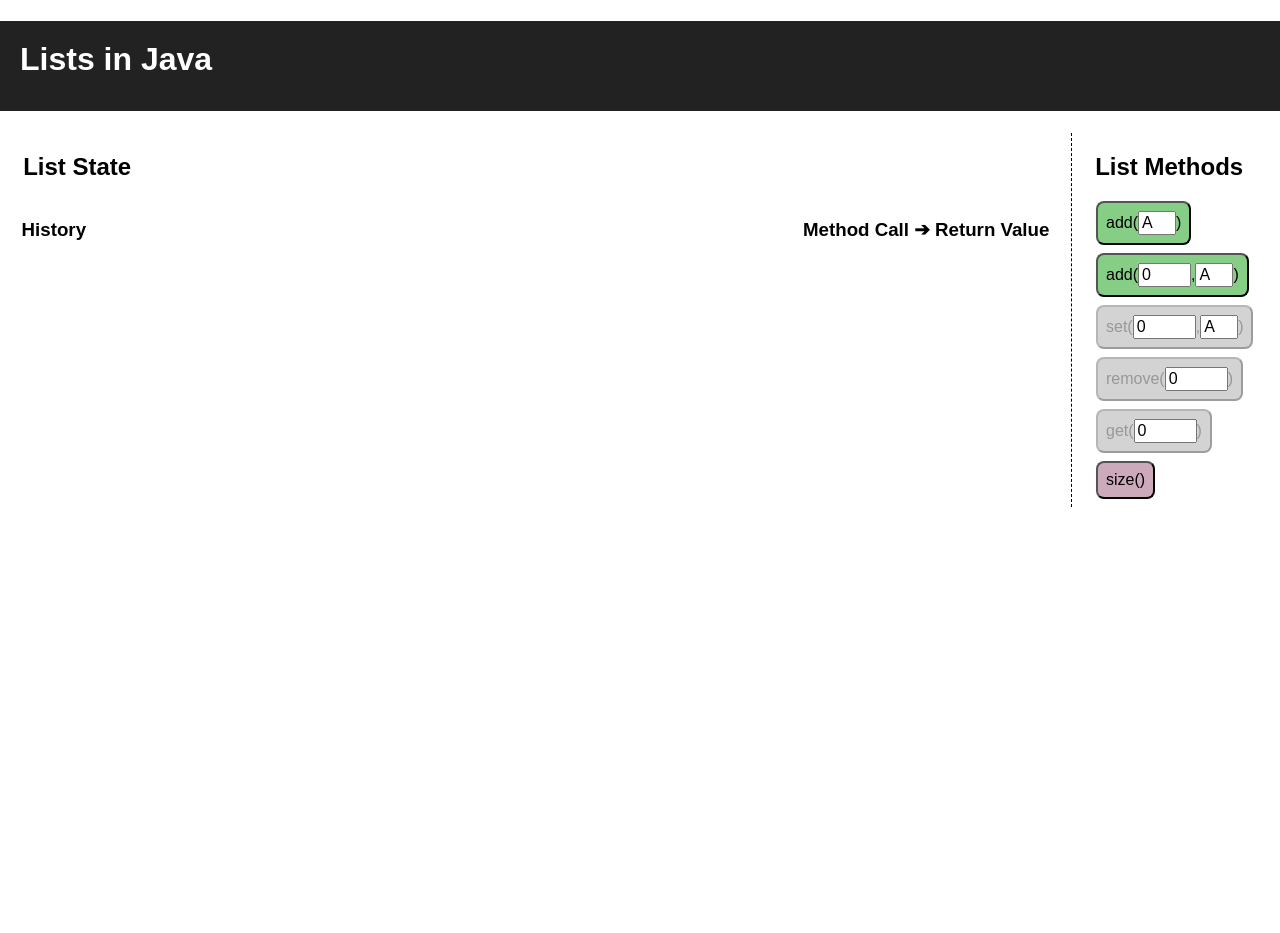
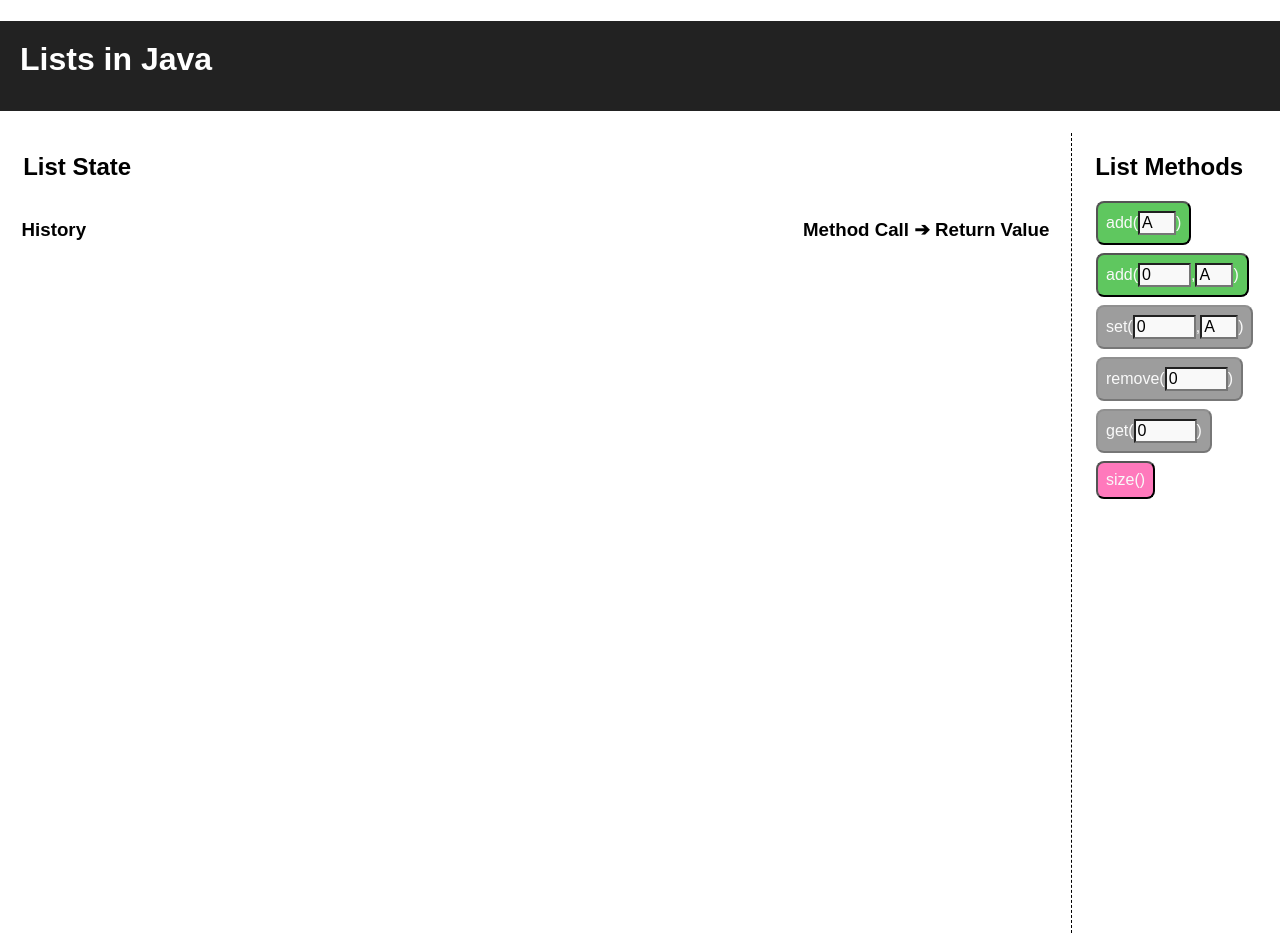
Before and after one commit to nikzb/lists-in-java, a React (Create React App) app: page / in a window 1280 px wide. Before the commit the page ends 800 px from the top, so only its background shows below. Built offline with nearby package versions, Linux system fonts and the light colour scheme.

Commit message:
ListViz all equal width, off white text on bold colors

```diff
--- a/src/components/methodToolbox/Input.css
+++ b/src/components/methodToolbox/Input.css
@@ -1,3 +1,4 @@
 .Input {
   font-size: 1em;
+  background-color: #f9f9f9;
 }
--- a/src/components/methodToolbox/MethodButton.css
+++ b/src/components/methodToolbox/MethodButton.css
@@ -6,28 +6,29 @@
   border-radius: 0.5em;
   font-size: 1.0em;
   margin: 0.5em;
+  color: #f9f9f9;
 }
 
 .MethodButton--add {
-  background: rgb(134, 205, 134);
+  background: rgb(95, 199, 95);
 }
 
 .MethodButton--set {
-  background: #ffffac;
+  background: #fa903f;
 }
 
 .MethodButton--remove {
-  background: #ff9966;
+  background: #ff3939;
 }
 
 .MethodButton--get {
-  background: #bb88ff;
+  background: #9c52fc;
 }
 
 .MethodButton--size {
-  background: #ccaabb;
+  background: #ff79bc;
 }
 
 .MethodButton--disabled {
-  background: lightgrey;
+  background: rgb(157, 157, 157);
 }
--- a/src/components/methodToolbox/MethodButton.js
+++ b/src/components/methodToolbox/MethodButton.js
@@ -59,11 +59,11 @@ class MethodButton extends React.Component {
           }
         }
       }
+
+      this.setState({
+        inputValues: newInputValues
+      });
     }
-
-    this.setState({
-      inputValues: newInputValues
-    });
   }
 
   onChange(index, newValue) {
--- a/src/components/methodToolbox/MethodToolbox.css
+++ b/src/components/methodToolbox/MethodToolbox.css
@@ -3,4 +3,5 @@
   margin-left: 1em;
   padding-left: 1em;
   border-left: 1px dashed black;
+  height: 100vh;
 }
--- a/src/components/stateTracker/ListItem.css
+++ b/src/components/stateTracker/ListItem.css
@@ -6,13 +6,15 @@
 }
 
 .ListItem__index {
-  font-size: 1.0em;
+  font-size: 1.5em;
 }
 
 .ListItem__value {
   font-size: 1.5em;
   background: rgb(84, 161, 255);
-  padding: 0.5em 0.7em;
+  padding: 0.5em 0;
+  width: 2.5em;
   border-radius: 0.5em;
-  color: white;
+  color: #f9f9f9;
+  text-align: center;
 }
```
